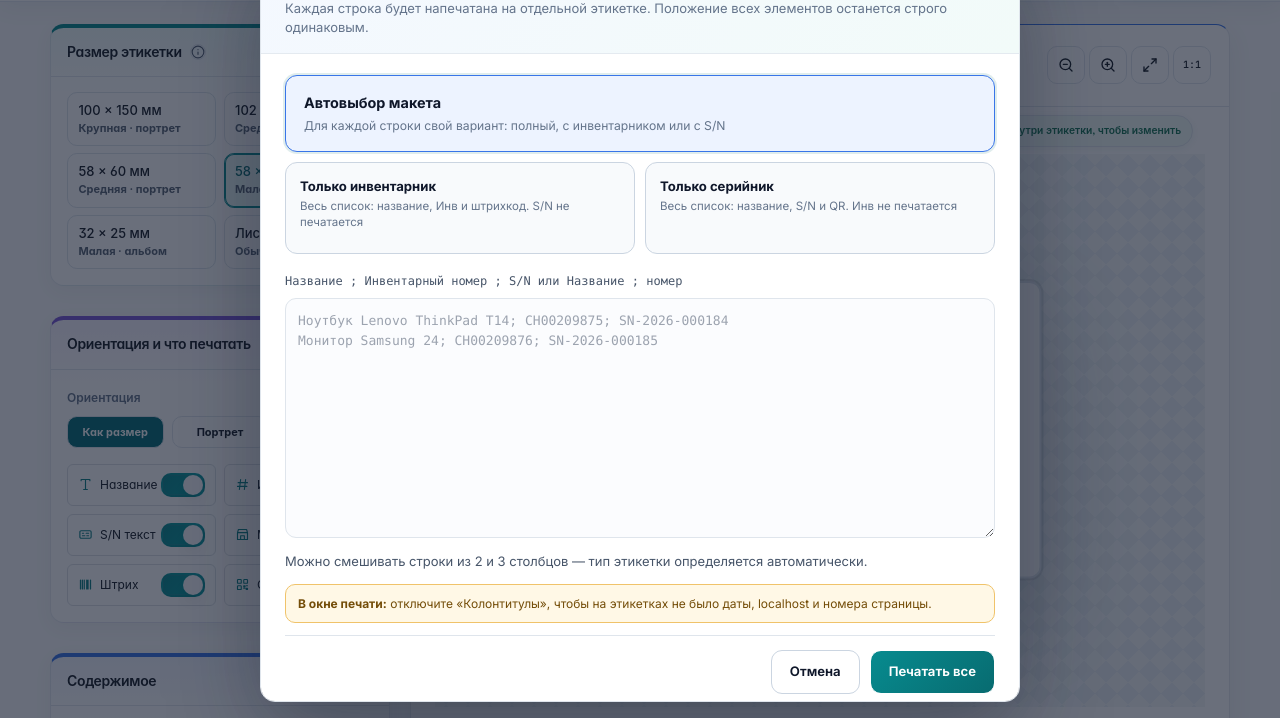
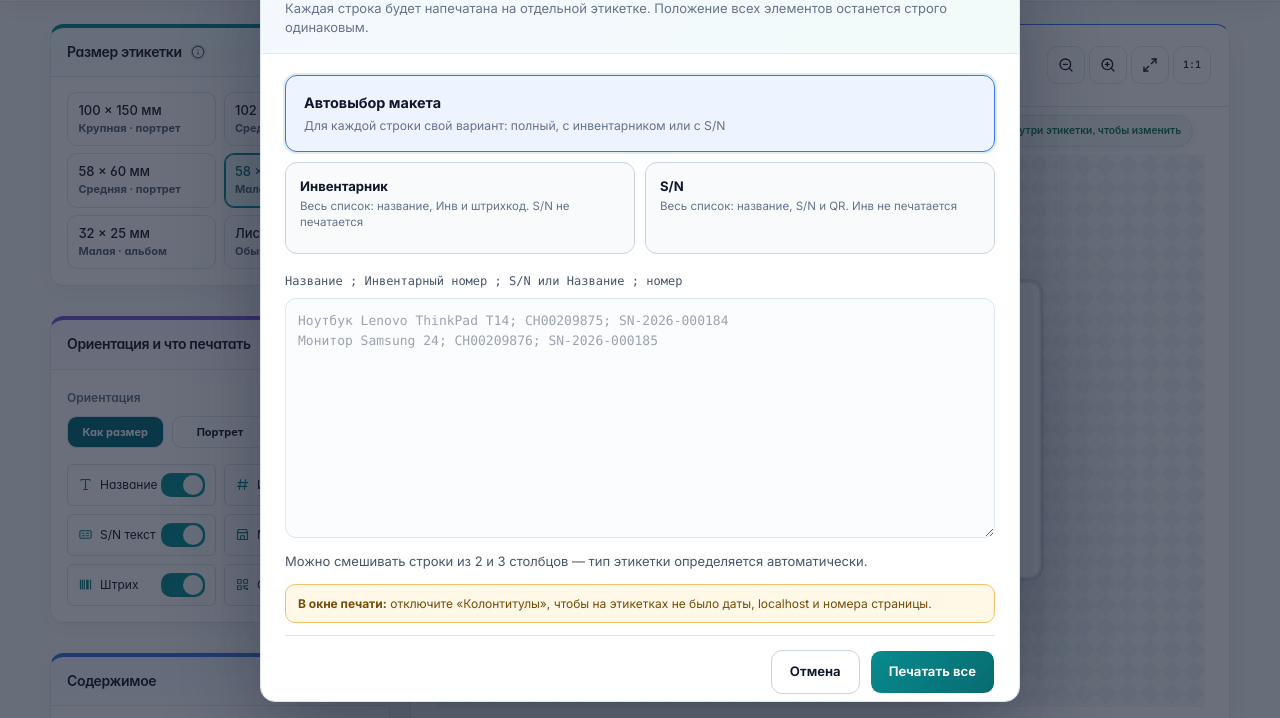
Before and after one commit to dro0ne/Label-Configurator, a plain HTML site: page index.html in a window 1280 px wide. Both pictures are taken after a click on the button "Печать списка". Shown: the part 78-796 px from the top of the page. Drawn offline with nearby package versions, Linux system fonts and the light colour scheme; a web font is replaced by a local one.

Commit message:
Batch print: rename mode cards to 'Инвентарник' and 'S/N'
Co-Authored-By: Claude Opus 5.5 <noreply@anthropic.com>

```diff
--- a/index.html
+++ b/index.html
@@ -1366,8 +1366,8 @@
     modesEl.classList.add('lc-batch-modes-3');
     modesEl.innerHTML =
       modeHtml('auto', 'Автовыбор макета', 'Для каждой строки свой вариант: полный, с инвентарником или с S/N', ' lc-batch-mode-auto') +
-      modeHtml('inventory', 'Только инвентарник', 'Весь список: название, Инв и штрихкод. S/N не печатается') +
-      modeHtml('serial', 'Только серийник', 'Весь список: название, S/N и QR. Инв не печатается');
+      modeHtml('inventory', 'Инвентарник', 'Весь список: название, Инв и штрихкод. S/N не печатается') +
+      modeHtml('serial', 'S/N', 'Весь список: название, S/N и QR. Инв не печатается');
     updateBatchHelp();
     dialog.querySelector('.lc-batch-close').onclick = closeDialog;
     dialog.querySelector('.lc-batch-cancel').onclick = closeDialog;
```
